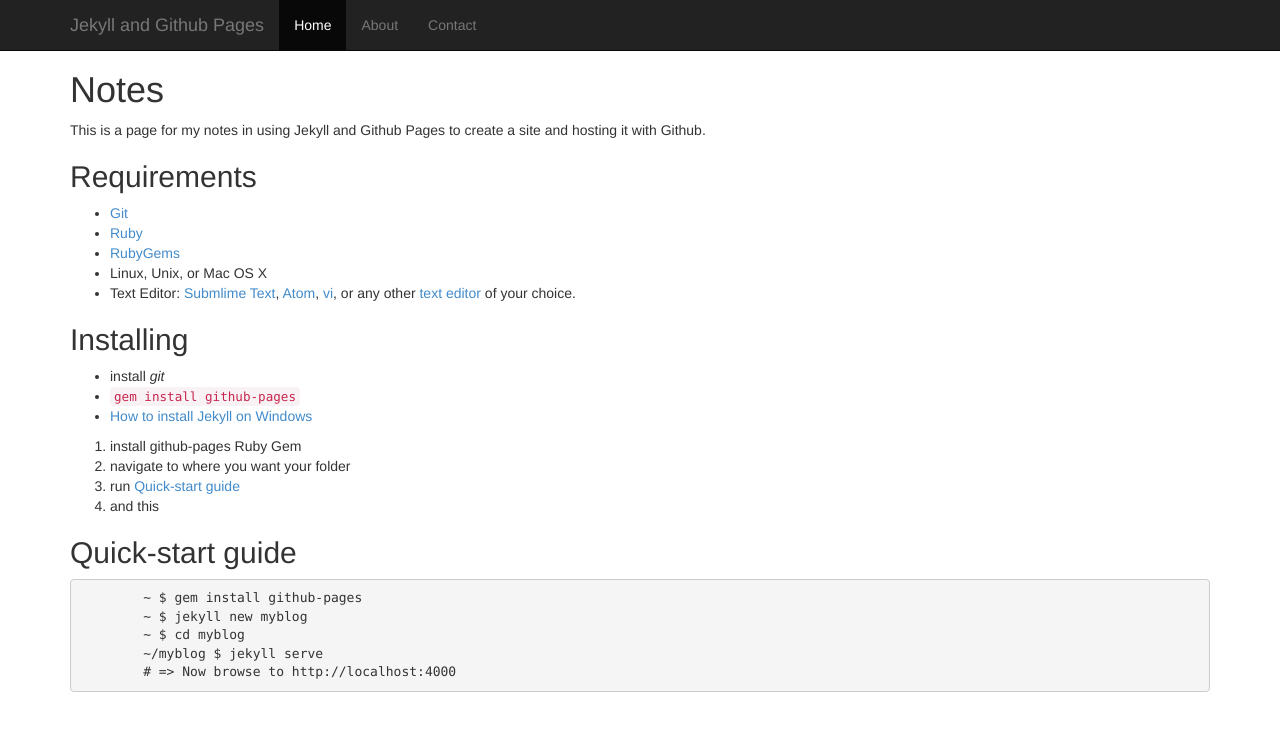
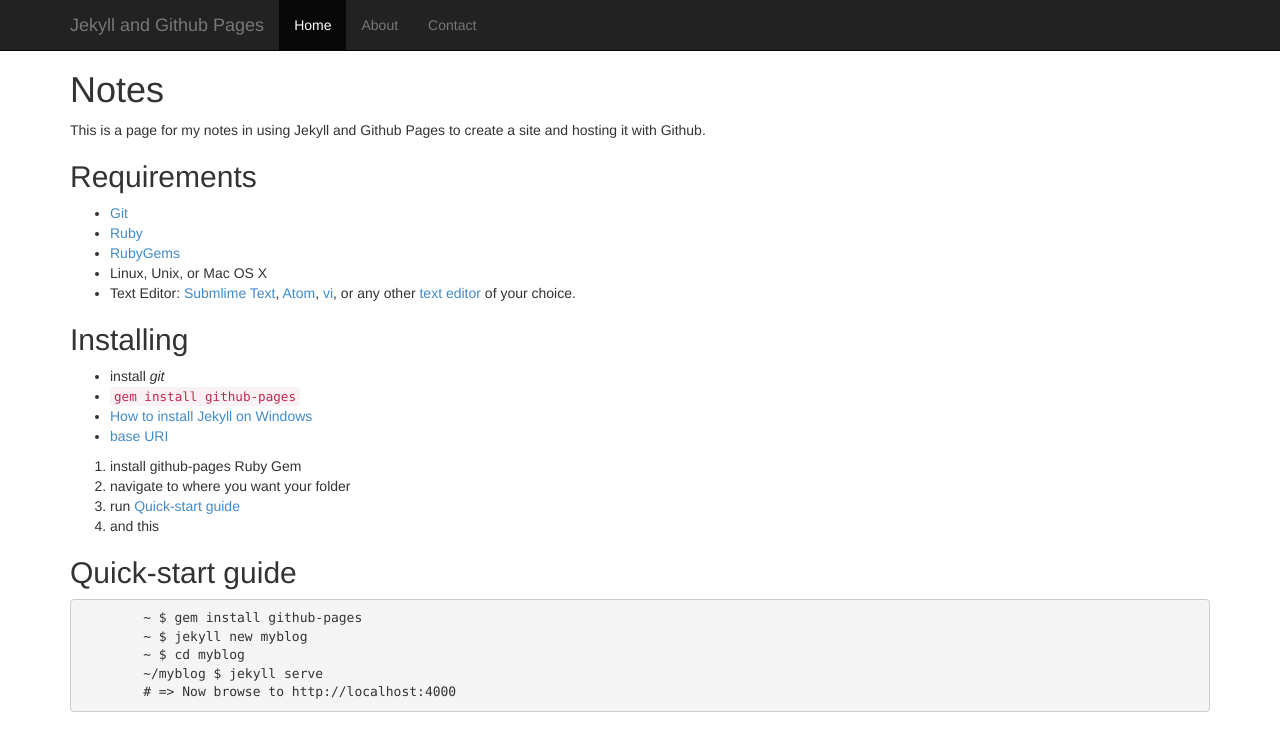
Before and after one commit to shawnthompson/jekyll-presentation, a Jekyll site: the page built from _posts/2014-07-29-notes.md, in a window 1280 px wide. Shown: the top 751 px of the page. Built offline with Jekyll 4.4.1, drawn with Linux system fonts in a browser that asks for light colours; Markdown is read by kramdown in place of the engine named in the settings.

Commit message:
updated notes, added base URI link

```diff
--- a/_posts/2014-07-29-notes.md
+++ b/_posts/2014-07-29-notes.md
@@ -16,6 +16,7 @@
 - install *git*
 - `gem install github-pages`
 - [How to install Jekyll on Windows](http://minimaldev.com/how-to-install-jekyll-on-windows/)
+- [base URI](http://jekyllrb.com/docs/github-pages/#project-page-url-structure)
 
 
 1. install github-pages Ruby Gem
```
